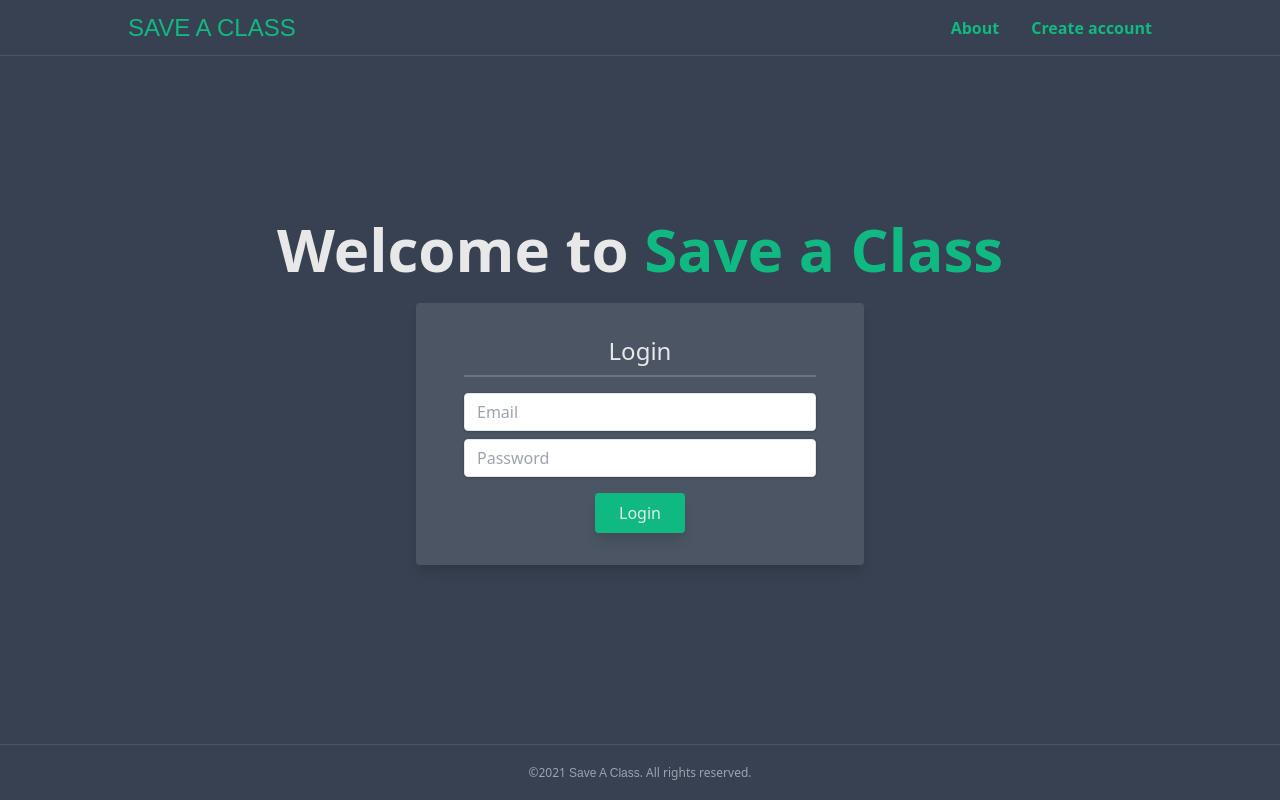
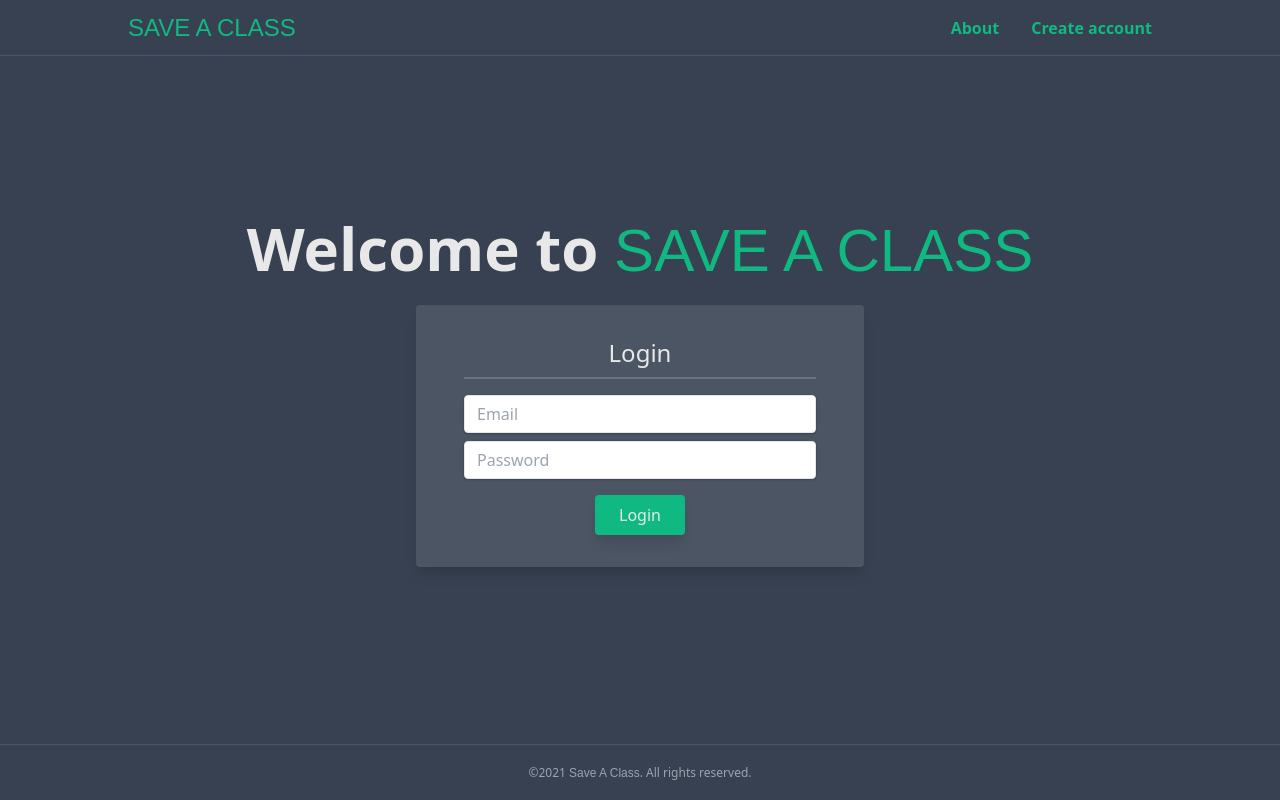
Before and after one commit to vorsakha/saveaclass, a Next.js app: page / in a window 1280 px wide. Built offline with nearby package versions, Linux system fonts and the light colour scheme; no server answers.

Commit message:
change logo font on Login.tsx

```diff
--- a/components/Login.tsx
+++ b/components/Login.tsx
@@ -51,7 +51,10 @@ const Login: React.FC = () => {
   return (
     <>
       <h1 className="flex flex-col md:block md:text-6xl text-5xl font-bold">
-        Welcome to <span className="text-green-500  w-full">Save a Class</span>
+        Welcome to{" "}
+        <span className="text-green-500 font-blops font-thin uppercase w-full">
+          Save a Class
+        </span>
       </h1>
 
       <div className="w-full max-w-md mt-6">
```
